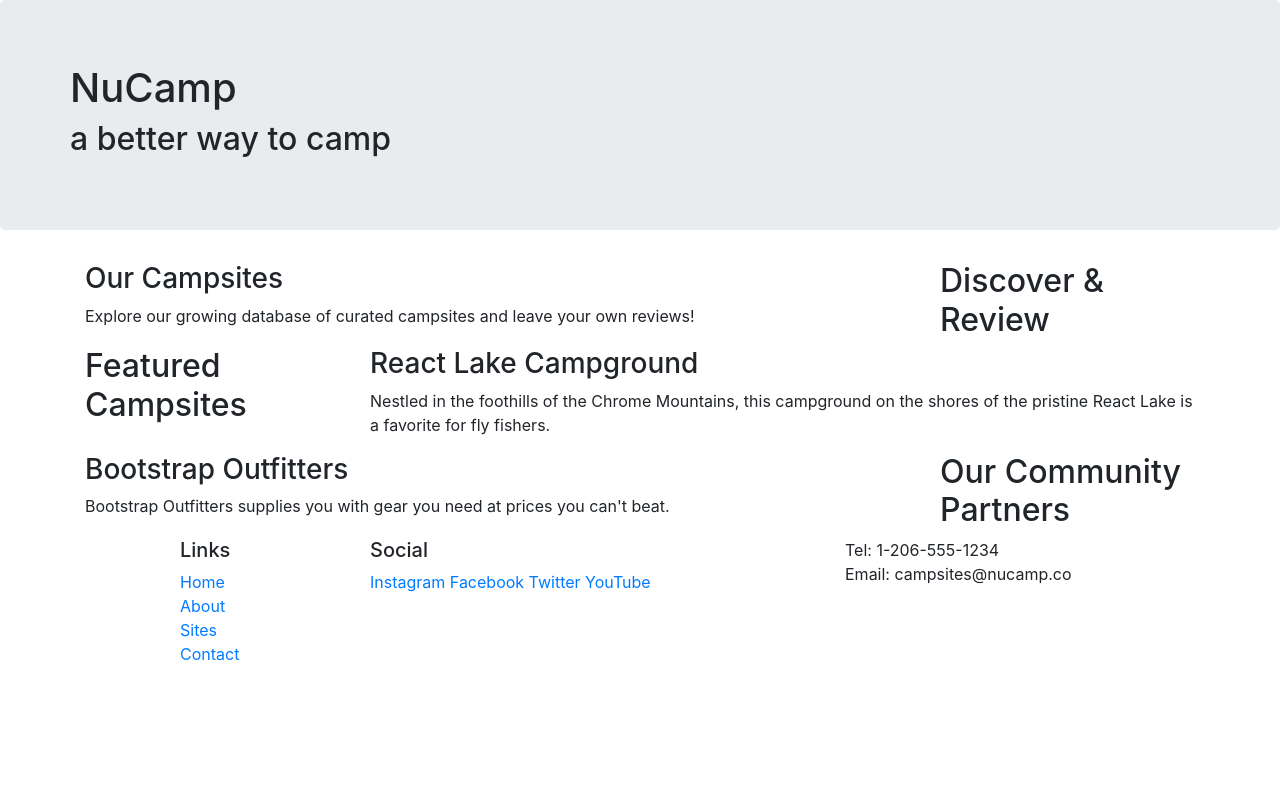
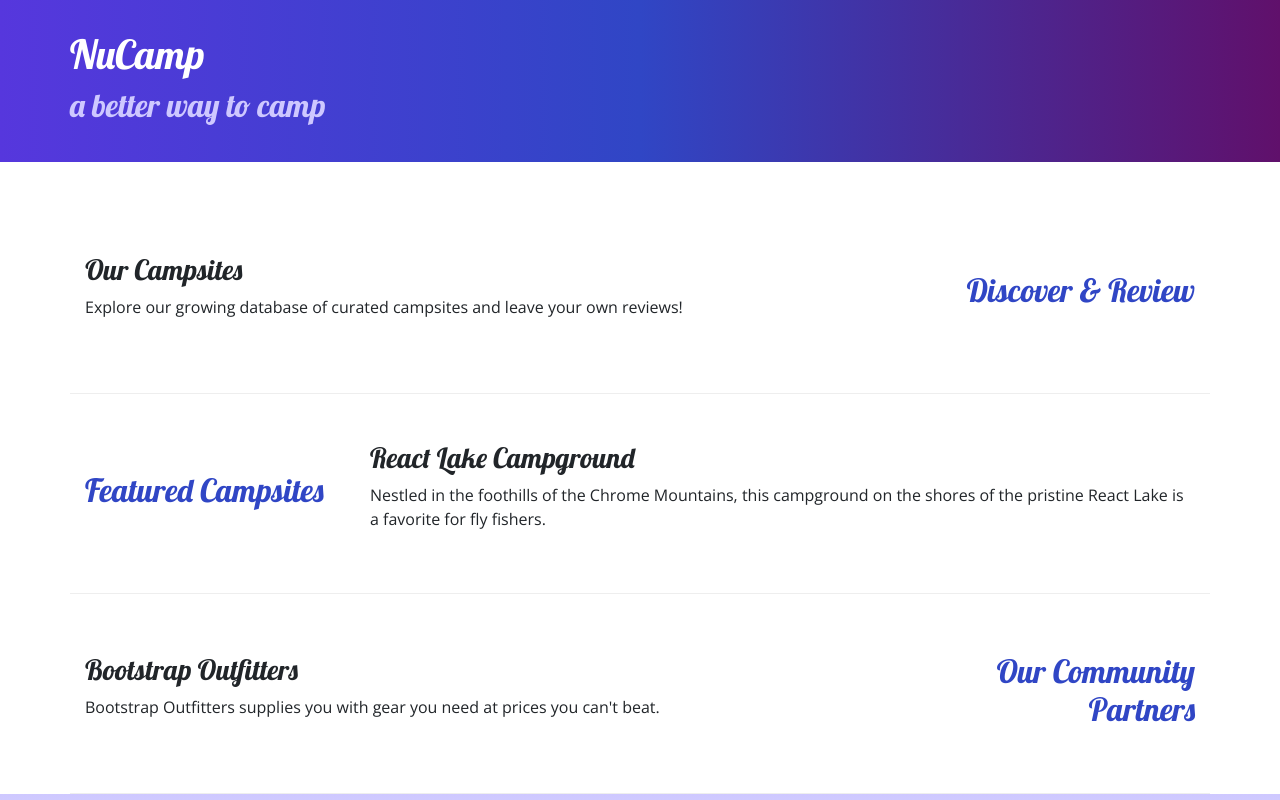
Before and after one commit to kulrichNuCamp/nucamp-bootstrap, a website: page index.html in a window 1280 px wide. Shown: the top 800 px of the page. Drawn offline with nearby package versions, Linux system fonts and the light colour scheme.

Commit message:
Styles and alignment classes

```diff
--- /dev/null
+++ b/css/styles.css
@@ -0,0 +1,27 @@
+body {
+    font-family: "Open Sans", sans-serif;
+}
+
+h1, h2, h3 {
+    font-family: "Lobster", cursive;
+}
+h2 {
+    color: #3046C5;
+}
+header h2 {
+    color: #CEC8FF;
+}
+footer {
+    background-image: linear-gradient(#CEC8FF, white);
+    padding: 20px 0;
+}
+.jumbotron {
+    padding: 30px;
+    background-image: linear-gradient(to right, #5637DD, #3046C5, #60106B);
+    color: white;
+}
+.row-content {
+    padding: 50px, 0;
+    border-bottom: 1px ridge;
+    min-height: 200px;
+}
--- a/index.html
+++ b/index.html
@@ -8,12 +8,17 @@
 
     <!-- Bootstrap CSS -->
     <link rel="stylesheet" href="node_modules/bootstrap/dist/css/bootstrap.min.css" />
+
+    <!-- Additional CSS must be placed after Bootstrap CSS -->
+    <link rel="stylesheet" href="https://fonts.googleapis.com/css?family=Lobster|Open+Sans" />
+    <link rel="stylesheet" href="css/styles.css" />
+
     <title>NuCamp: A Better Way To Camp</title>
 </head>
 
 <body>
 
-    <header class="jumbotron">
+    <header class="jumbotron jumbotron-fluid">
         <div class="container">
             <div class="row">
                 <div clas="col">
@@ -25,9 +30,9 @@
     </header>
 
     <div class ="container">
-        <div class="row">
+        <div class="row row-content align-items-center">
             <div class="col-sm-4 order-sm-last col-md-3">
-                <h2>Discover & Review</h2>
+                <h2 class="text-sm-right">Discover & Review</h2>
             </div>
             <div class="col">
                 <h3>Our Campsites</h3>
@@ -35,7 +40,7 @@
             </div>
         </div>
 
-        <div class="row">
+        <div class="row row-content align-items-center">
             <div class="col-sm-4 col-md-3">
                 <h2>Featured Campsites</h2>
             </div>
@@ -45,9 +50,9 @@
             </div>
         </div>
 
-        <div class="row">
+        <div class="row row-content align-items-center">
             <div class="col-sm-4 order-sm-last col-md-3">
-                <h2>Our Community Partners</h2>
+                <h2 class="text-sm-right">Our Community Partners</h2>
             </div>
             <div class="col">
                 <h3>Bootstrap Outfitters</h3>
@@ -68,14 +73,14 @@
                         <li><a href="#">Contact</a></li>
                     </ul>
                 </div>
-                <div class="col-6 col-sm-5">
+                <div class="col-6 col-sm-5 text-center">
                     <h5>Social</h5>
                     <a href="http://instagram.com/">Instagram</a>
                     <a href="http://facebook.com/">Facebook</a>
                     <a href="http://twitter.com/">Twitter</a>
                     <a href="http://youtube.com/">YouTube</a>
                 </div>
-                <div class="col-sm-4">
+                <div class="col-sm-4 text-center">
                     Tel: 1-206-555-1234<br />
                     Email: campsites@nucamp.co
                 </div>
```
